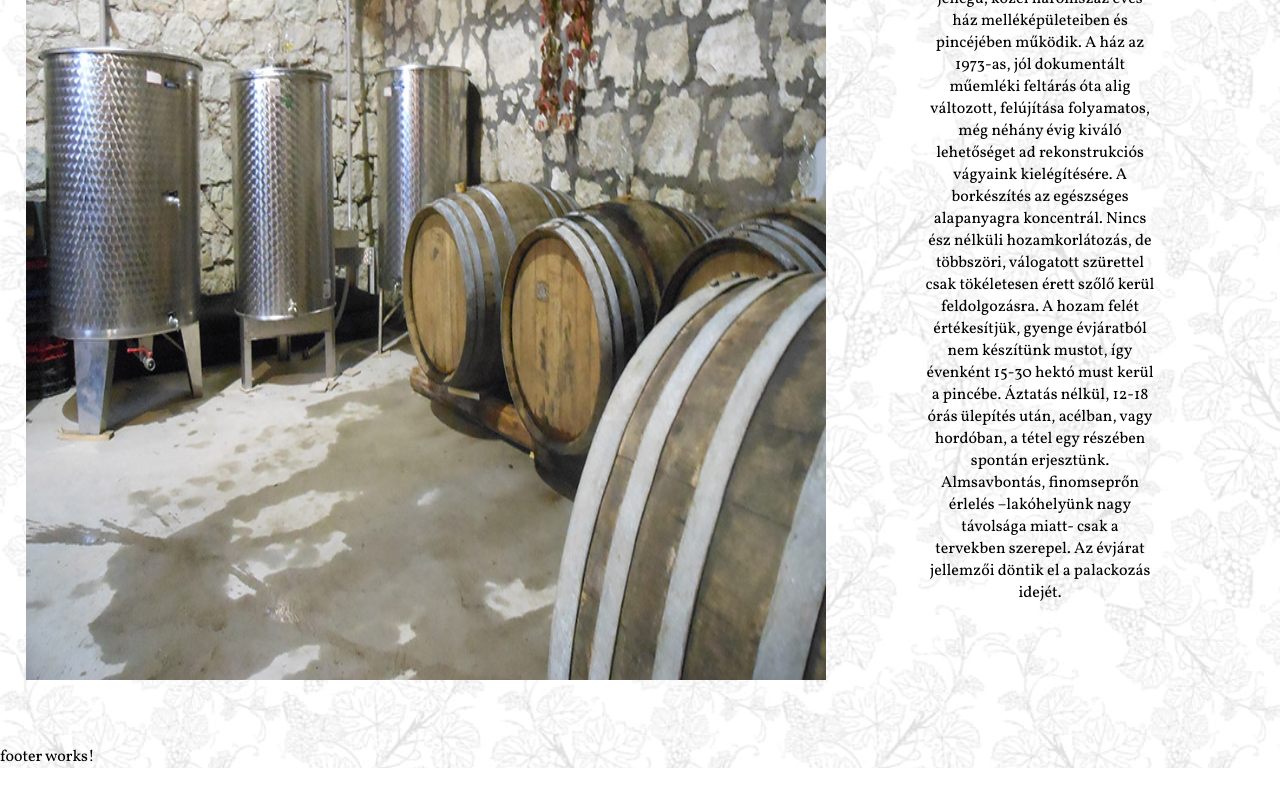
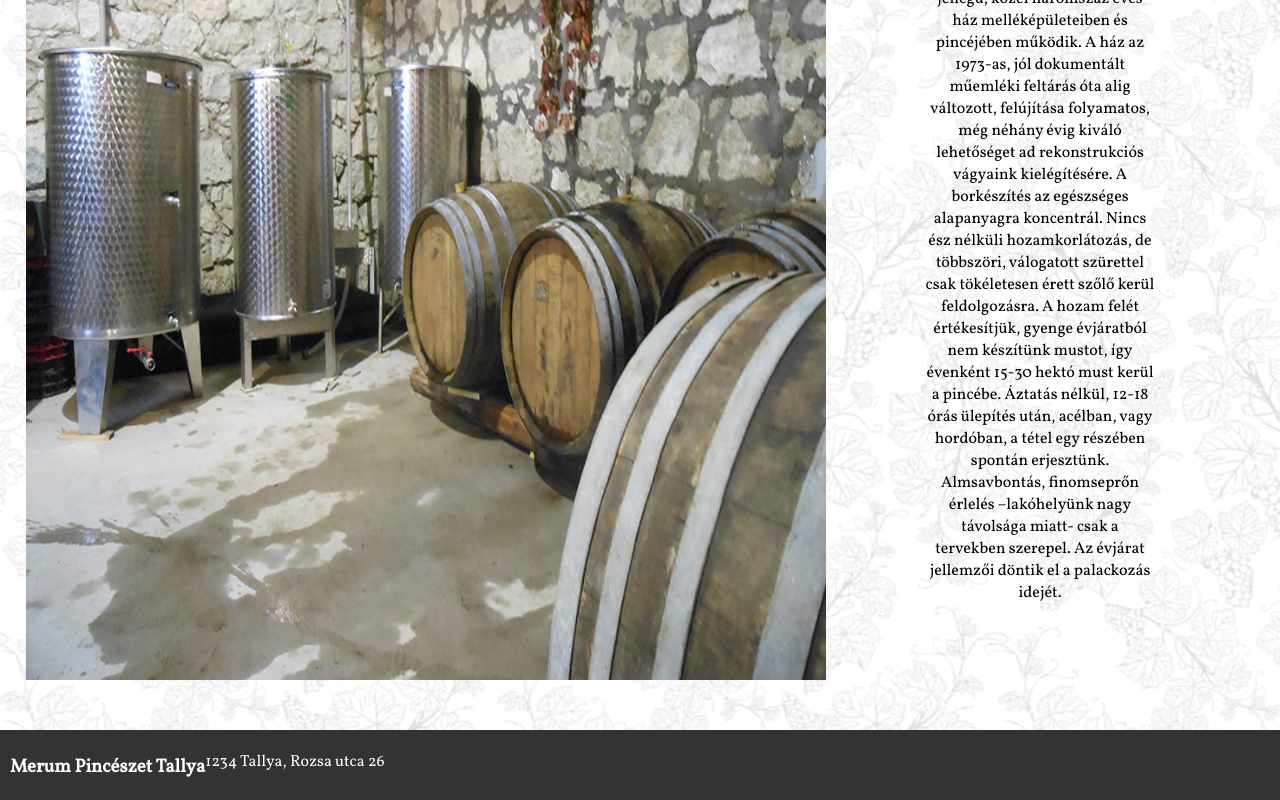
Before and after one commit to Ubendi/Merum, an Angular app in the folder Merum-FE/: page / in a window 1280 px wide. Shown: the part 885-1685 px from the top of the page. Before the commit the page ends 1653 px from the top, so only its background shows below. Built offline with nearby package versions, Linux system fonts and the light colour scheme.

Commit message:
footer v1 added

```diff
--- a/Merum-FE/src/app/components/helper/footer/footer.component.html
+++ b/Merum-FE/src/app/components/helper/footer/footer.component.html
@@ -1 +1,4 @@
-<p>footer works!</p>
+<div class="footer-base">
+    <h3>Merum Pincészet Tallya</h3>
+    <p>1234 Tallya, Rozsa utca 26</p>
+</div>
--- a/Merum-FE/src/app/components/helper/footer/footer.component.scss
+++ b/Merum-FE/src/app/components/helper/footer/footer.component.scss
@@ -0,0 +1,12 @@
+.footer-base {
+    width: 100%;
+    background-color: #333;
+    color: white;
+    height: 60px;
+    z-index: 1000;
+    display: flex;
+    //justify-content: space-between;
+    padding: 5px;
+    width: 100%;
+    padding-left:10px;
+}
--- a/Merum-FE/src/app/components/helper/nav-bar/nav-bar-component.component.scss
+++ b/Merum-FE/src/app/components/helper/nav-bar/nav-bar-component.component.scss
@@ -39,6 +39,7 @@ li {
   cursor: pointer;
   transition: background-color 0.3s ease, color 0.3s ease;
   border-radius: 5px;
+  white-space: nowrap;
 }
 
 .home-logo{
```
